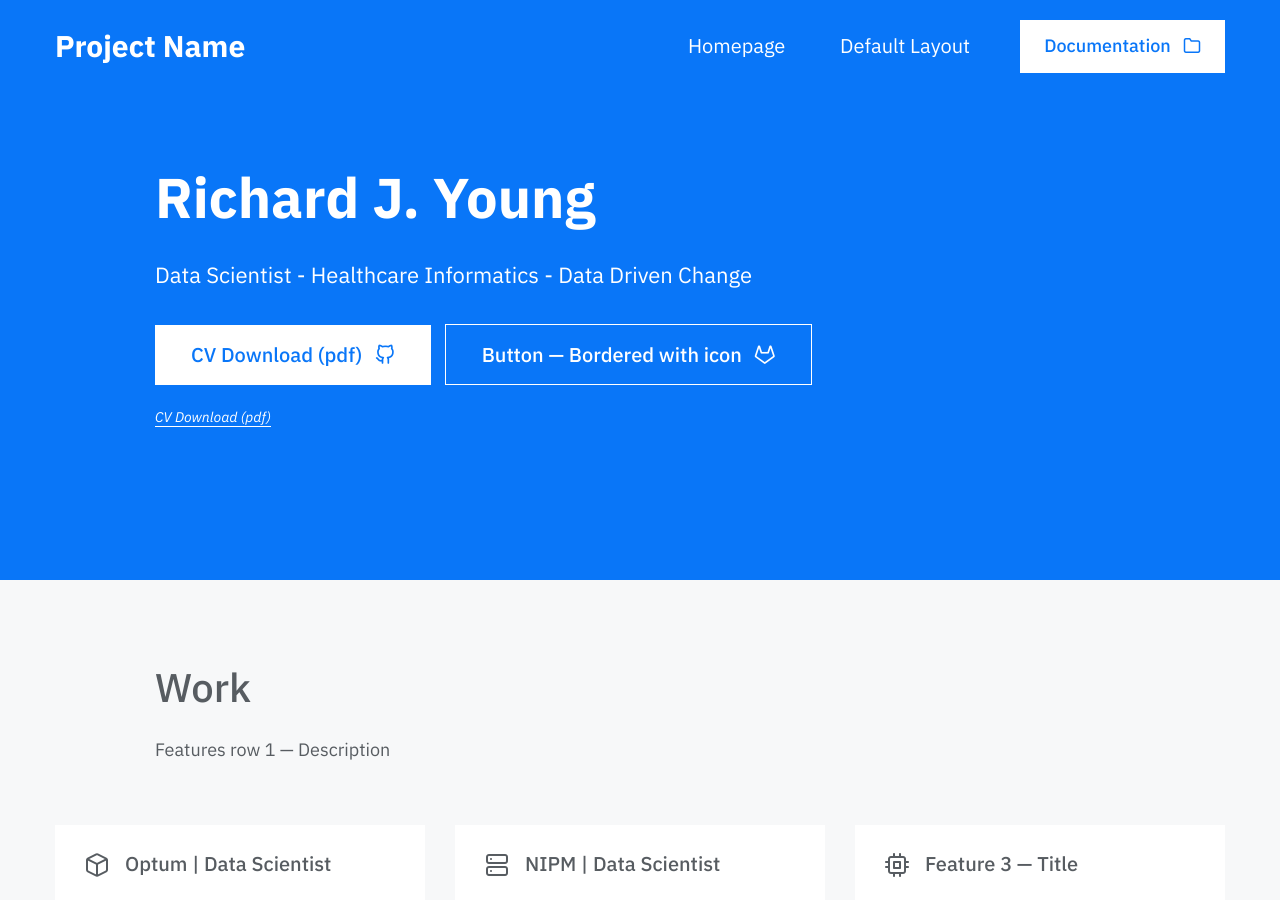
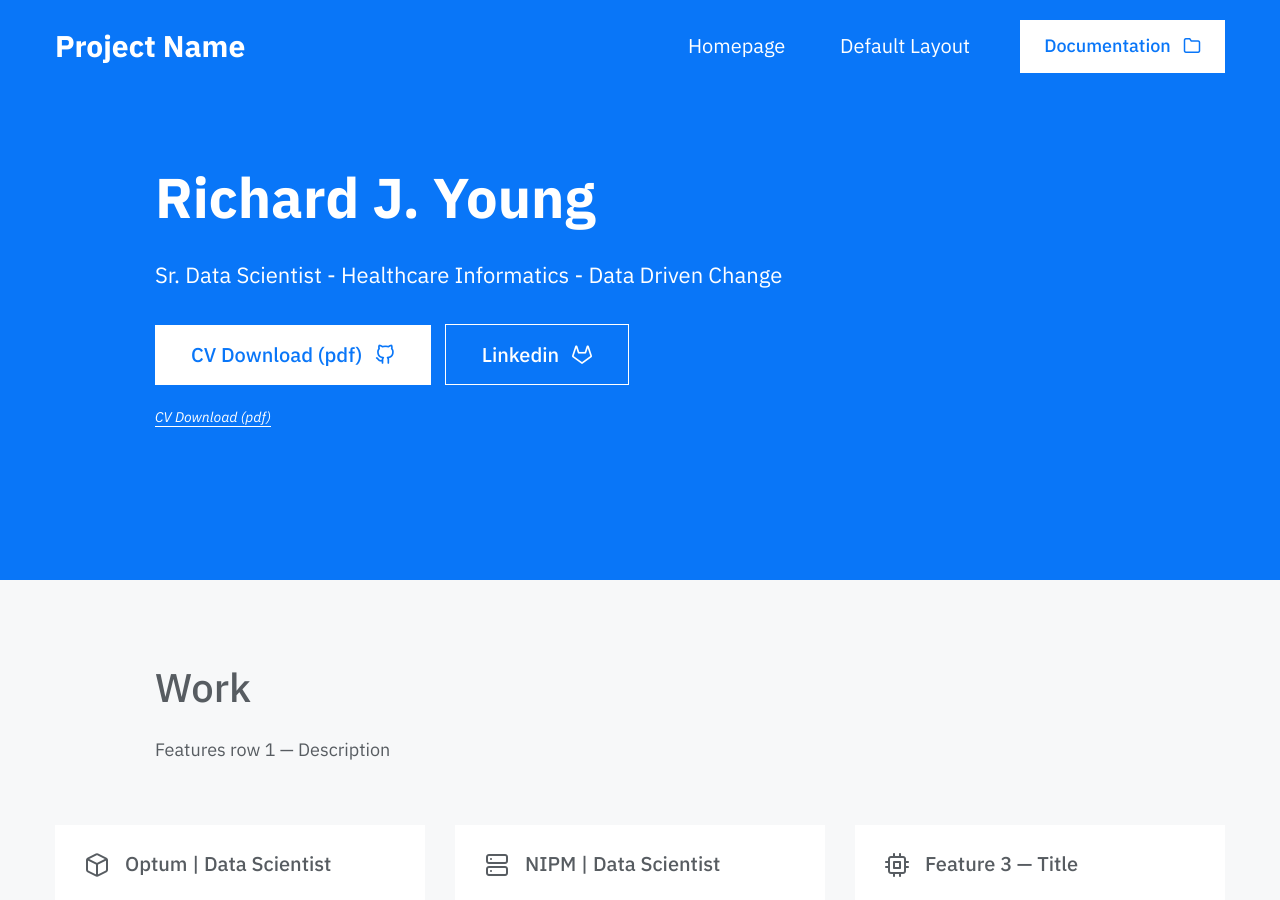
Before and after one commit to ricyoung/ricyoung.github.io, a Jekyll site: the page built from index.md, in a window 1280 px wide and 900 px high. Built offline with Jekyll 4.4.1, drawn with Linux system fonts in a browser that asks for light colours; some web fonts are replaced.

Commit message:
Update index.md
small changes

```diff
--- a/index.md
+++ b/index.md
@@ -8,7 +8,7 @@ keywords: # Define keywords for search engines
 # Hero section
 hero:
     title: Richard J. Young
-    text: Data Scientist - Healthcare Informatics - Data Driven Change
+    text: Sr. Data Scientist - Healthcare Informatics - Data Driven Change
     background_image: # Paste image URL to display image in background of hero section
     buttons: # Add buttons below, there are examples with all available options
         - label: CV Download (pdf)
@@ -17,7 +17,7 @@ hero:
           style: filled # Choose style: "filled" or "bordered"
           icon: github # Choose from 266 icons in "Feather" icon set, list of all icons is available here - https://feathericons.com
 
-        - label: Button — Bordered with icon
+        - label: Linkedin
           url: /documentation
           external_url: false
           style: bordered
```
